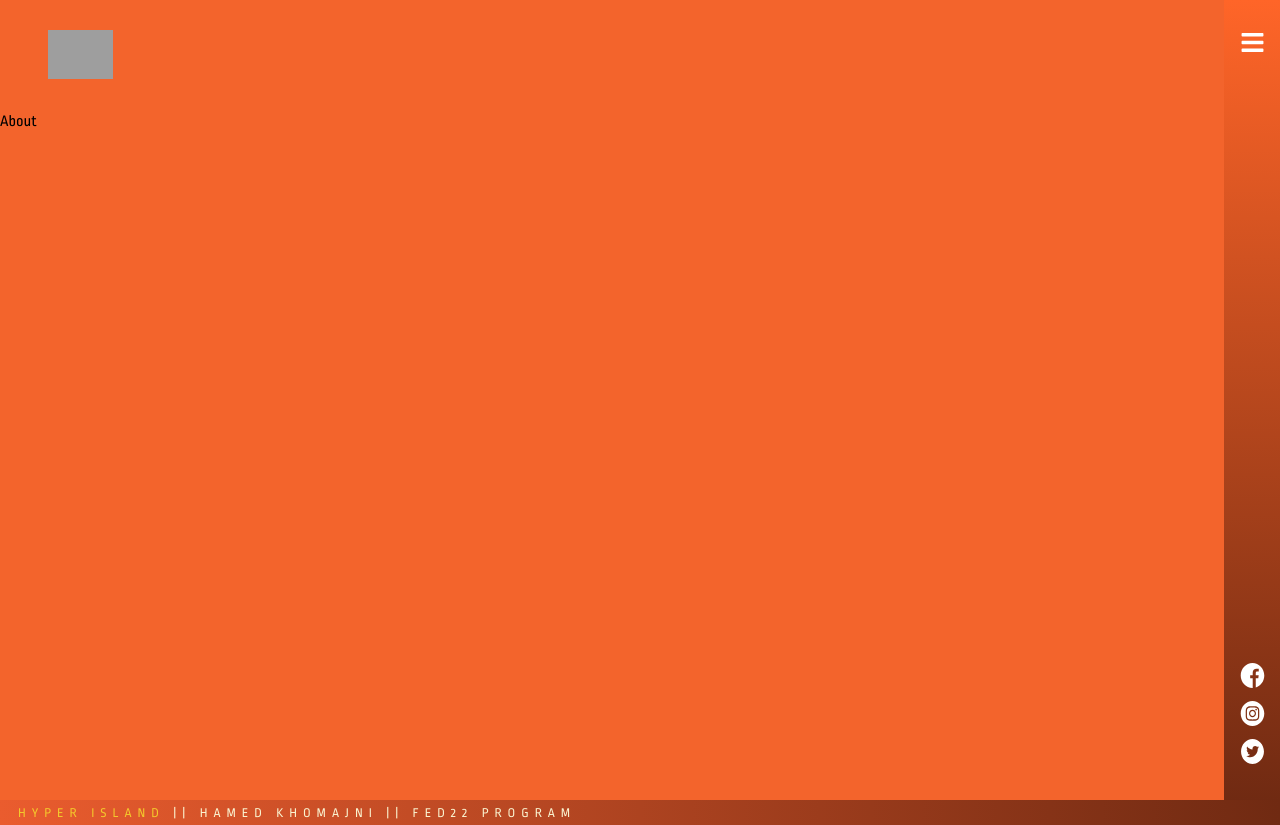
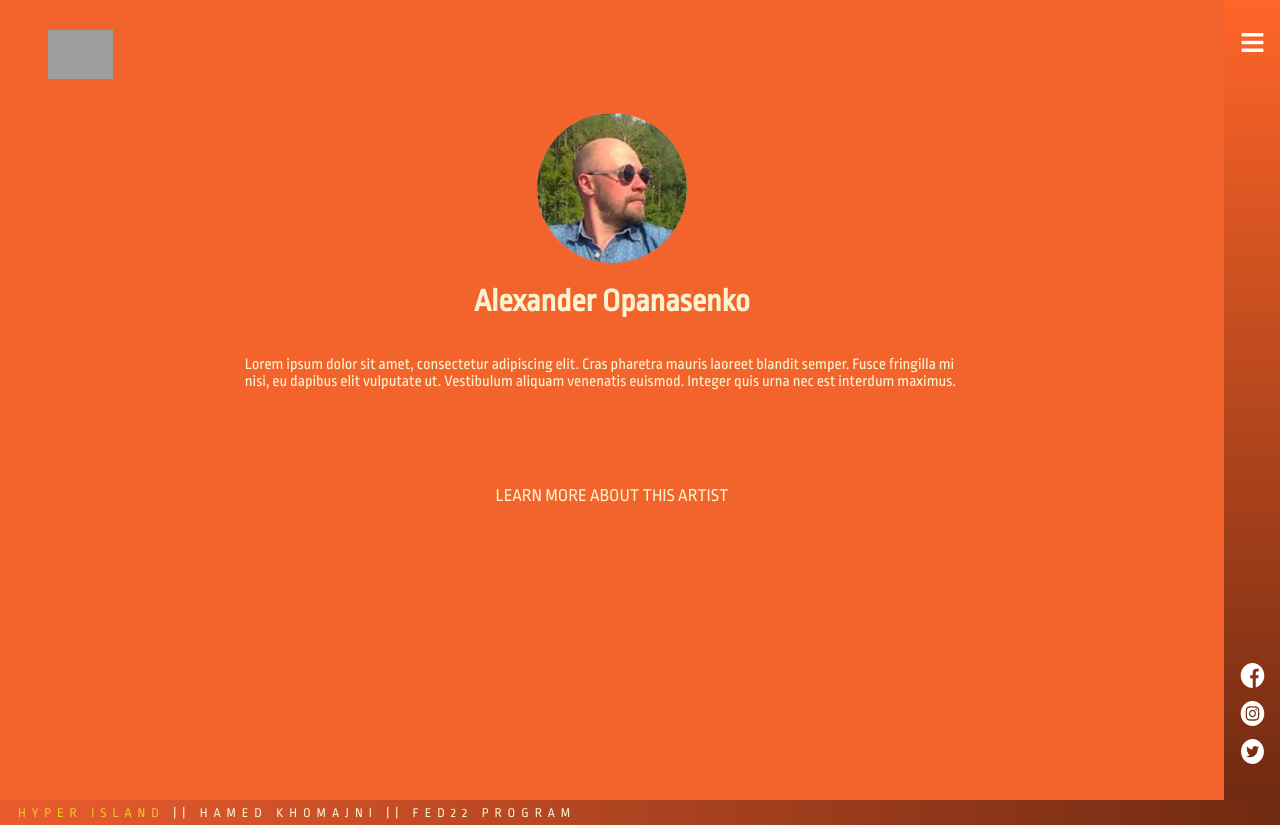
Before and after one commit to hamedkhomjani/individual_project, a React (Create React App) app: page /about in a window 1280 px wide. Built offline with nearby package versions, Linux system fonts and the light colour scheme; grey boxes are pictures that could not be loaded.

Commit message:
change about

```diff
--- a/src/components/Pages/About/About.css
+++ b/src/components/Pages/About/About.css
@@ -0,0 +1,23 @@
+.about-container {
+    width: 100%;
+    display: flex;
+    flex-direction: column;
+    align-items: center;
+    color: #FAF3D0;
+}
+
+.about-container p {
+    width: 60%;
+}
+
+.about-socials {
+    width: 60%;
+    display: flex;
+    flex-direction: row;
+    justify-content: center;
+}
+
+.about-learn-more {
+    margin-top: 5rem;
+    font-size: large;
+}
--- a/src/components/Pages/About/About.jsx
+++ b/src/components/Pages/About/About.jsx
@@ -1,9 +1,17 @@
 import React from 'react'
+
+import personal from '../../../assets/images/personal_image.png';
+import './About.css'
 
 function About() {
     return (
-        <div>
-            About
+        <div className='about-container'>
+            <img src={personal} width='150' height='150' />
+            <h1 id='about-name'>Alexander Opanasenko</h1>
+            <p>
+            Lorem ipsum dolor sit amet, consectetur adipiscing elit. Cras pharetra mauris laoreet blandit semper. Fusce fringilla mi nisi, eu dapibus elit vulputate ut. Vestibulum aliquam venenatis euismod. Integer quis urna nec est interdum maximus.
+            </p>
+            <a className='about-learn-more'>LEARN MORE ABOUT THIS ARTIST</a>
         </div>
     )
 }
```
Also changed, not shown: src/assets/images/personal_image.png (added).
